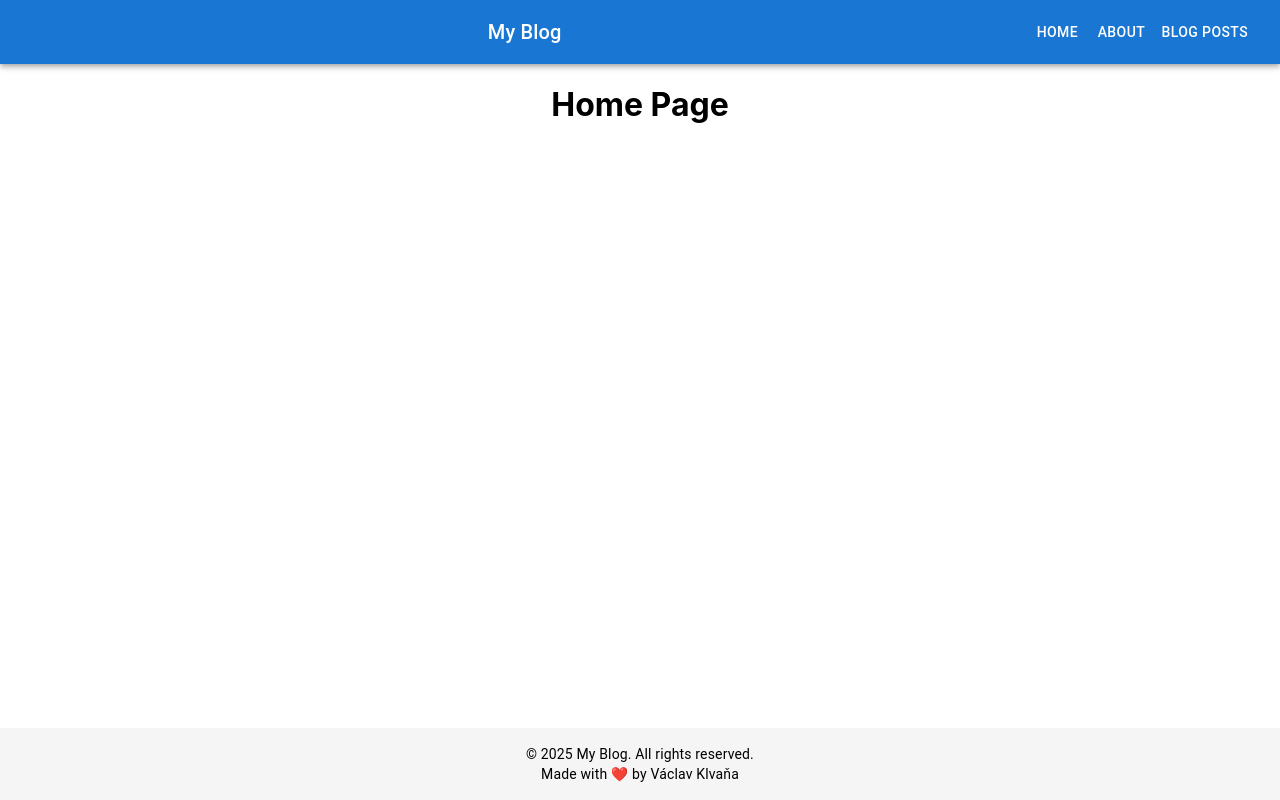
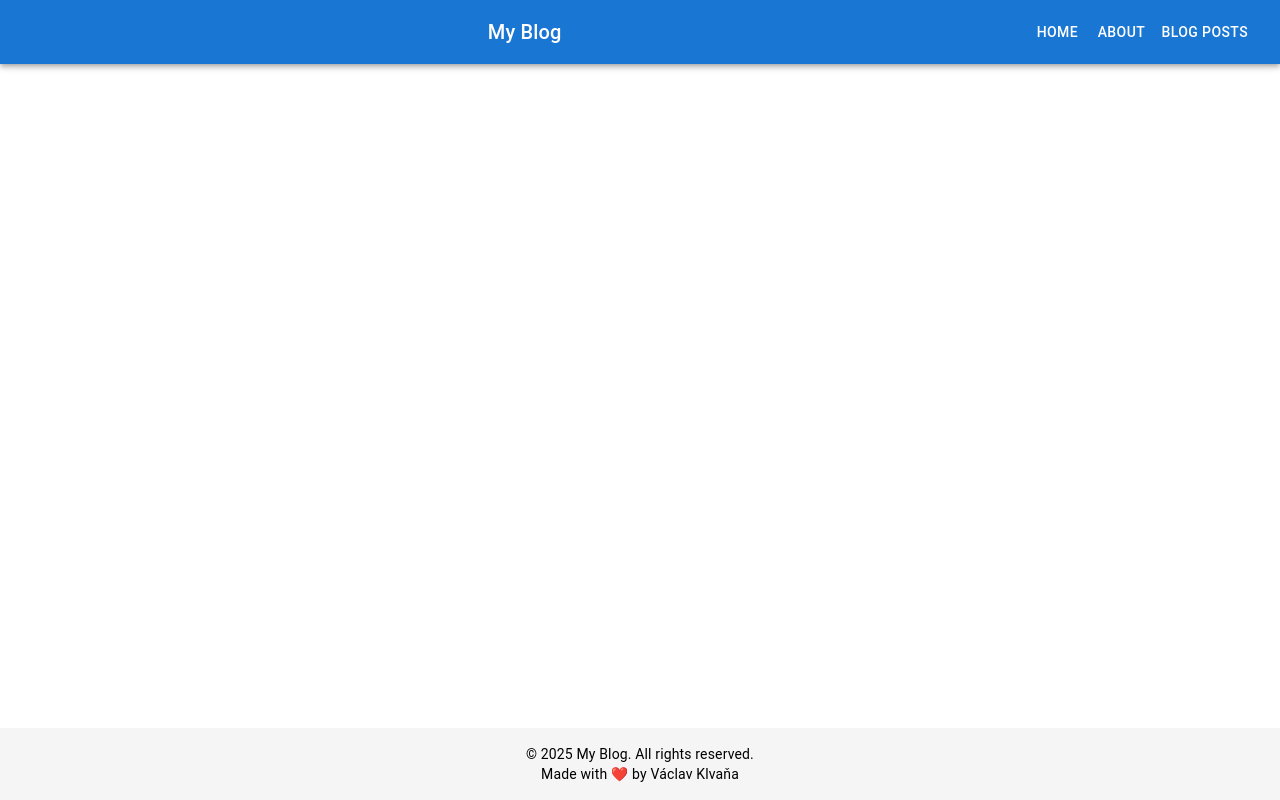
Before and after one commit to KlvanaVaclav/blog, a React (Create React App) app: page / in a window 1280 px wide. Built offline with nearby package versions, Linux system fonts and the light colour scheme.

Commit message:
Homepage

```diff
--- a/src/components/App.js
+++ b/src/components/App.js
@@ -12,7 +12,7 @@ function App() {
         <Header />
         <div className="main-content">
           <Routes>
-            <Route path="/" element={<h1>Home Page</h1>} />
+            <Route path="/home" element={<h1>Home Page</h1>} />
             <Route path="/about" element={<About />} />
             <Route path="/blogposts" element={<BlogPost />} />
           </Routes>
```
